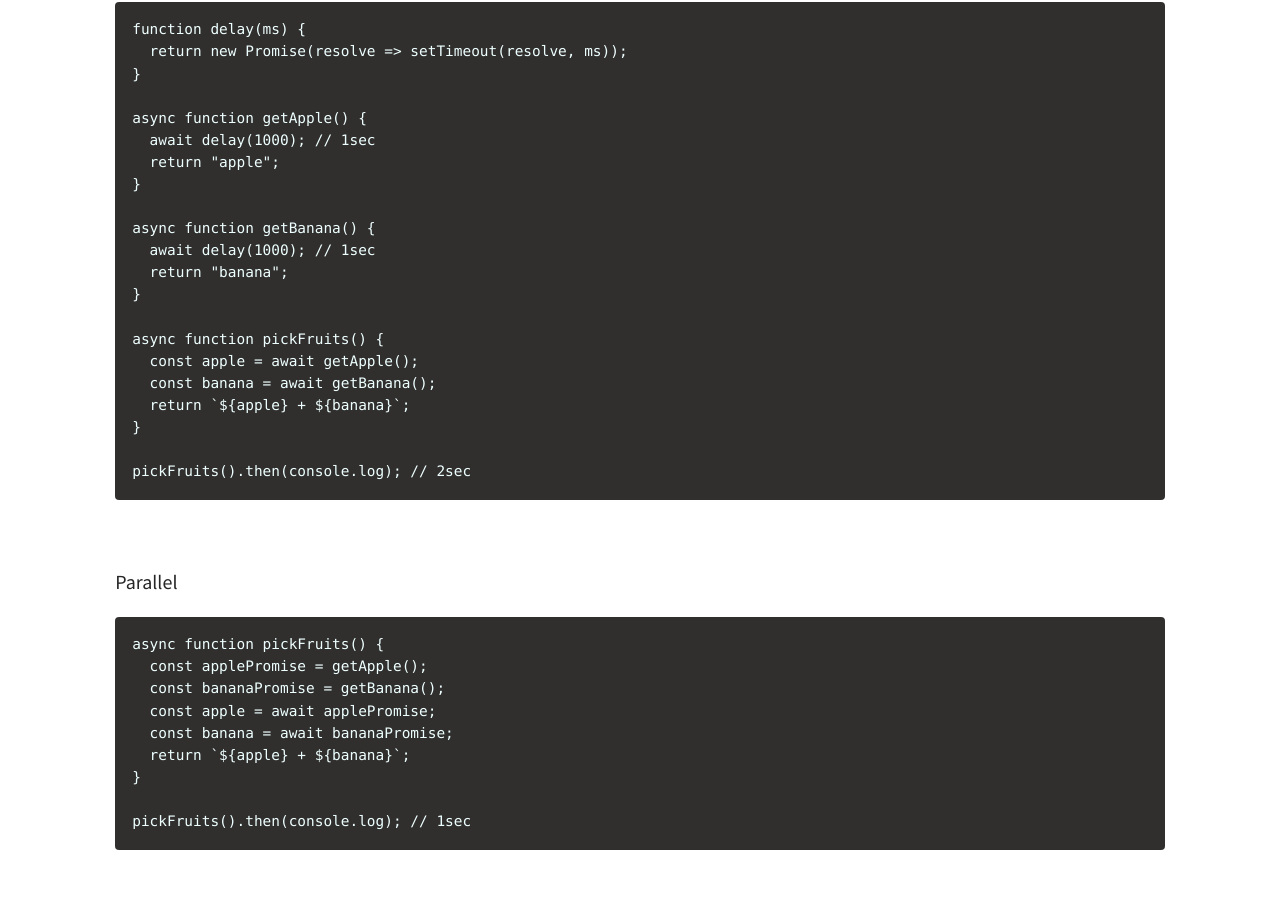
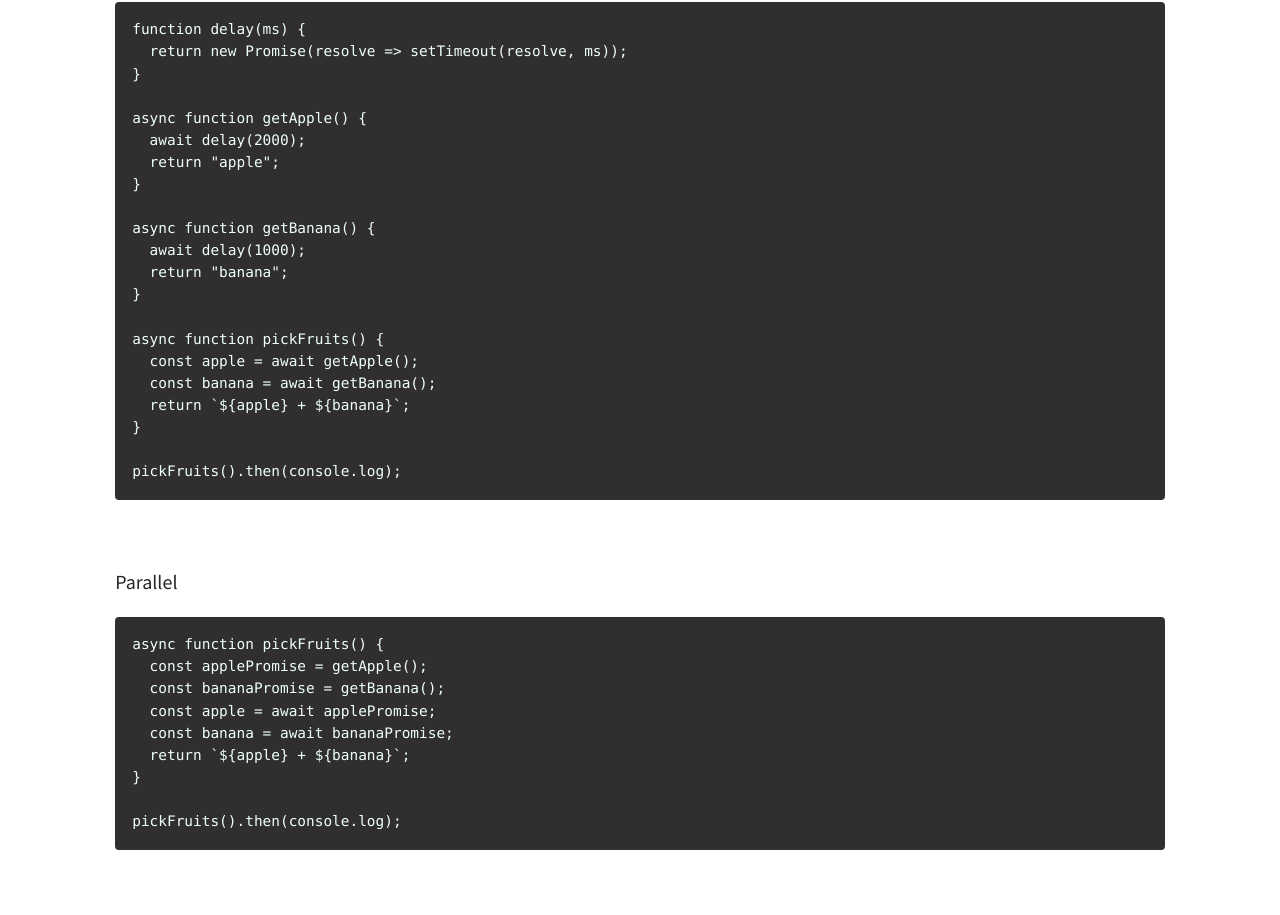
Before and after one commit to wyjeon/wyjeon.github.io, a Jekyll site: the page built from _posts/2021-01-15-async-await.md, in a window 1280 px wide and 1400 px high, scrolled down 921 px. Shown: the part 239-1154 px from the top of the window. Built offline with Jekyll 4.4.1, drawn with Linux system fonts in a browser that asks for light colours; some of the changed text lies outside the part shown.

Commit message:
Update File

````diff
--- a/_posts/2021-01-15-async-await.md
+++ b/_posts/2021-01-15-async-await.md
@@ -38,12 +38,12 @@ function delay(ms) {
 }
 
 async function getApple() {
-  await delay(1000); // 1sec
+  await delay(2000);
   return "apple";
 }
 
 async function getBanana() {
-  await delay(1000); // 1sec
+  await delay(1000);
   return "banana";
 }
 
@@ -53,7 +53,7 @@ async function pickFruits() {
   return `${apple} + ${banana}`;
 }
 
-pickFruits().then(console.log); // 2sec
+pickFruits().then(console.log);
 ```
 <br/>
 
@@ -67,7 +67,7 @@ async function pickFruits() {
   return `${apple} + ${banana}`;
 }
 
-pickFruits().then(console.log); // 1sec
+pickFruits().then(console.log);
 ```
 <br/>
 <hr/>
````
Also changed, not shown: other parts of _posts/2021-01-15-async-await.md (+2 -2 lines).
